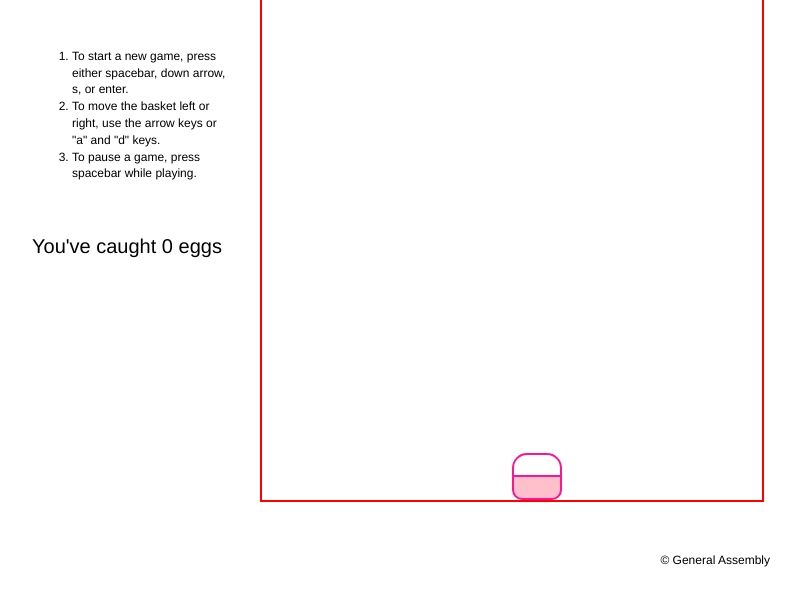
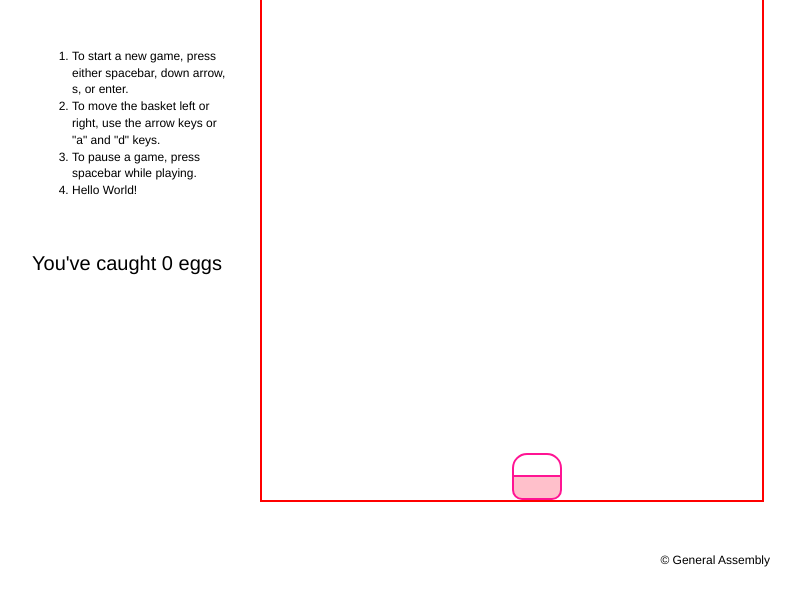
Before and after one commit to jeffribs/jeffribs.github.io, a plain HTML site: page index.html in a window 1280 px wide. Shown: the part 68-672 px from the top of the page, without its empty margins (128-929 px from the left). Drawn offline with nearby package versions, Linux system fonts and the light colour scheme.

Commit message:
I added an extra bullet to the html

```diff
--- a/index.html
+++ b/index.html
@@ -25,6 +25,7 @@
                             <li>To start a new game, press either spacebar, down arrow, s, or enter.</li>
                             <li>To move the basket left or right, use the arrow keys or "a" and "d" keys.</li>
                             <li>To pause a game, press spacebar while playing.</li>
+                            <li>Hello World!</li>
                         </ol>
                     </div>
                     <div id="score">You've caught <span>0</span> eggs</div>
```
